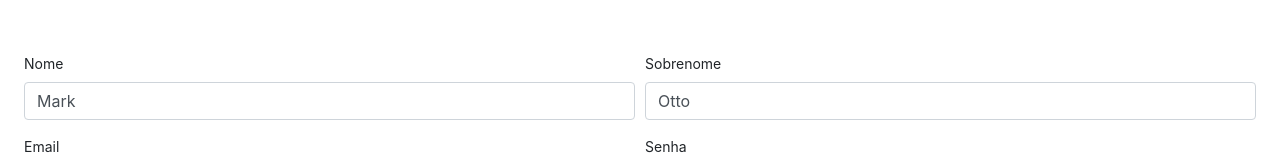
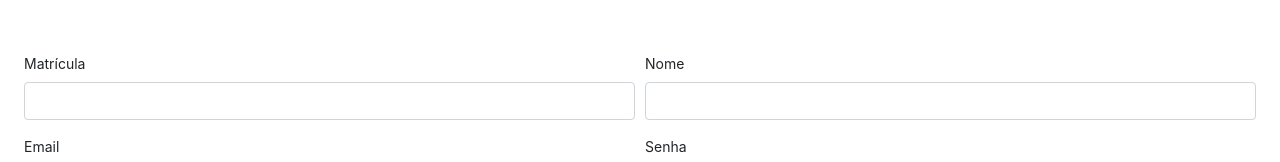
Before and after one commit to Ticapril/Propostas_Interfaces, a plain HTML site: page adm geral/novo.html in a window 1280 px wide. Shown: the part 312-474 px from the top of the page. Drawn offline with nearby package versions, Linux system fonts and the light colour scheme; files that its build step writes are made by us from their sources.

Commit message:
adicionando o campo matricula

```diff
--- a/adm geral/novo.html
+++ b/adm geral/novo.html
@@ -73,15 +73,15 @@
     <form class="needs-validation pt-5" novalidate>
       <div class="form-row">
         <div class="col-md-6 mb-3">
-          <label for="validationCustom01">Nome</label>
-          <input type="text" class="form-control" id="validationCustom01" value="Mark" required>
+          <label for="validationCustom01">Matrícula</label>
+          <input type="text" class="form-control" id="validationCustom01" value="" required>
           <div class="valid-feedback">
             Looks good!
           </div>
         </div>
         <div class="col-md-6 mb-3">
-          <label for="validationCustom02">Sobrenome</label>
-          <input type="text" class="form-control" id="validationCustom02" value="Otto" required>
+          <label for="validationCustom02">Nome</label>
+          <input type="text" class="form-control" id="validationCustom02" value="" required>
           <div class="valid-feedback">
             Looks good!
           </div>
```
